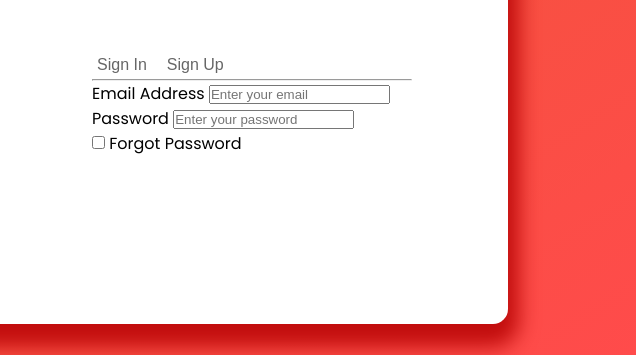
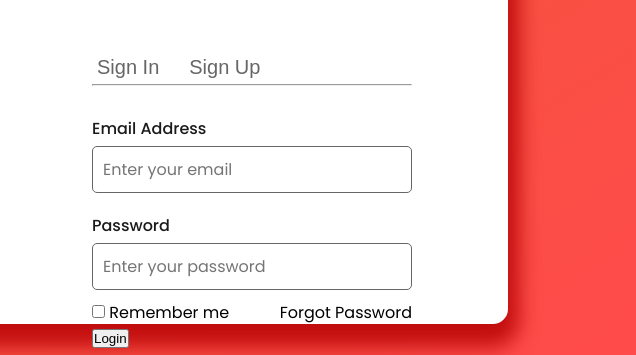
Before and after one commit to njokojunior/Jaan-Recipe, a website: page public/index.html in a window 1280 px wide. Shown: the part 442-797 px from the top of the page, 644-1280 px from the left. Drawn offline with Linux system fonts and the light colour scheme.

Commit message:
latest form implementation

```diff
--- a/public/index.html
+++ b/public/index.html
@@ -14,9 +14,8 @@
     <div class="container">
         <section id="authentication" class="section-auth">
             <!-- Navigation to the source img -->
-             <!-- Rename image -->
-            <img src="./assets/img/login-img.jpg" alt="restaurant image with tables"
-                class="section-auth-img" />
+            <!-- Rename image -->
+            <img src="./assets/img/login-img.jpg" alt="restaurant image with tables" class="section-auth-img" />
 
 
             <div class="section-auth-content">
@@ -30,19 +29,28 @@
                     </div>
                     <hr>
 
-                    <div class="auth-form">
-                        <label for="email">Email Address</label>
-                        <input type="email" placeholder="Enter your email" id="email" <label
-                            for="password">Password</label>
-                        <input type="password" placeholder="Enter your password" id="password">
+                    <form class="section-auth-form">
+                        <div class="group-input">
+                            <label for="email">Email Address</label>
+                            <input type="email" placeholder="Enter your email" id="email" />
+                        </div>
 
-                        <div class="auth-form-captcha">
-                            <input type="checkbox" id="remember-me">
-                            <label for="remember-me"></label>
+                        <div class="group-input">
+                            <label for="password">Password</label>
+                            <input type="password" placeholder="Enter your password" id="password">
+                        </div>
+
+                        <div class="section-auth-form-captcha">
+                            <div>
+                                <input type="checkbox" id="remember-me">
+                                <label for="remember-me">Remember me</label>
+                            </div>
 
                             <span>Forgot Password</span>
                         </div>
-                    </div>
+
+                        <button class="btn" id="auth-button">Login</button>
+                    </form>
                 </div>
             </div>
 
--- a/src/scss/base/_colors.scss
+++ b/src/scss/base/_colors.scss
@@ -3,4 +3,5 @@ $color-primary-dark: #c20e0e;
 $color-buttons : #E65C2B;
 $color-white: #FFF;
 
-$text-color: #666;
+$text-heading: #1A1A1A;
+$text-body: #666;
--- a/src/scss/layout/_auth-form.scss
+++ b/src/scss/layout/_auth-form.scss
@@ -1,58 +1,87 @@
-@use './../base/colors' as color;
+@use "./../base/colors" as color;
 
-.section-auth{
+.section-auth {
   font-size: 1.6rem;
   display: flex;
   height: 100%;
 
-    &>*{
+  & > * {
     width: 50%;
-
   }
 
-    img{
+  img {
     object-fit: cover;
     object-position: bottom;
   }
 
-    &-content{
+  &-content {
     padding: 9.6rem;
 
-        h1{
+    h1 {
       font-size: 5.4rem;
       line-height: 1.7;
     }
 
-        &>p{
+    & > p {
       font-size: 2.4rem;
       line-height: 1.4;
     }
   }
 
-    &-controls-buttons{
+  &-controls-buttons {
     margin-top: 5.4rem;
     display: flex;
-        gap: 1rem;
-
-        // I decided to put the buttons inside a div
-
-        button{
-            font-size: 1.6rem;
+    gap: 2rem;
+    button {
+      font-size: 2rem;
       font-weight: 500;
-            background:none;
+      background: none;
       outline: none;
       border: none;
       cursor: pointer;
-            color: color.$text-color;
-            padding: .5rem;
-
-            transition: all .1s;
+      color: color.$text-body;
+      padding: 0.5rem;
+      transition: all 0.1s;
     }
 
-        button:hover{
-            border-bottom: .2rem solid color.$color-primary;
+    button:hover {
+      border-bottom: 0.2rem solid color.$color-primary;
+    }
+  }
+
+  &-form {
+    margin-top: 3rem;
+
+    .group-input {
+      margin-top: 2rem;
+      display: flex;
+      flex-direction: column;
+      gap: 0.5rem;
+      label {
+        color: color.$text-heading;
+        font-weight: 500;
+      }
+
+      input {
+        font-size: 1.6rem;
+        padding: 1rem;
+
+        font-family: "Poppins", sans-serif;
+
+        border: 1px solid color.$text-body;
+        outline: none;
+
+        border-radius: 0.5rem;
       }
 
 
     }
+
+    &-captcha{
+       display: flex;
+       justify-content: space-between;
+
+       margin-top: 1rem;
     }
+  }
+}
```
Also changed, not shown: public/style.css, 1 other file. Lines whose indentation alone changed are shown as unchanged.
